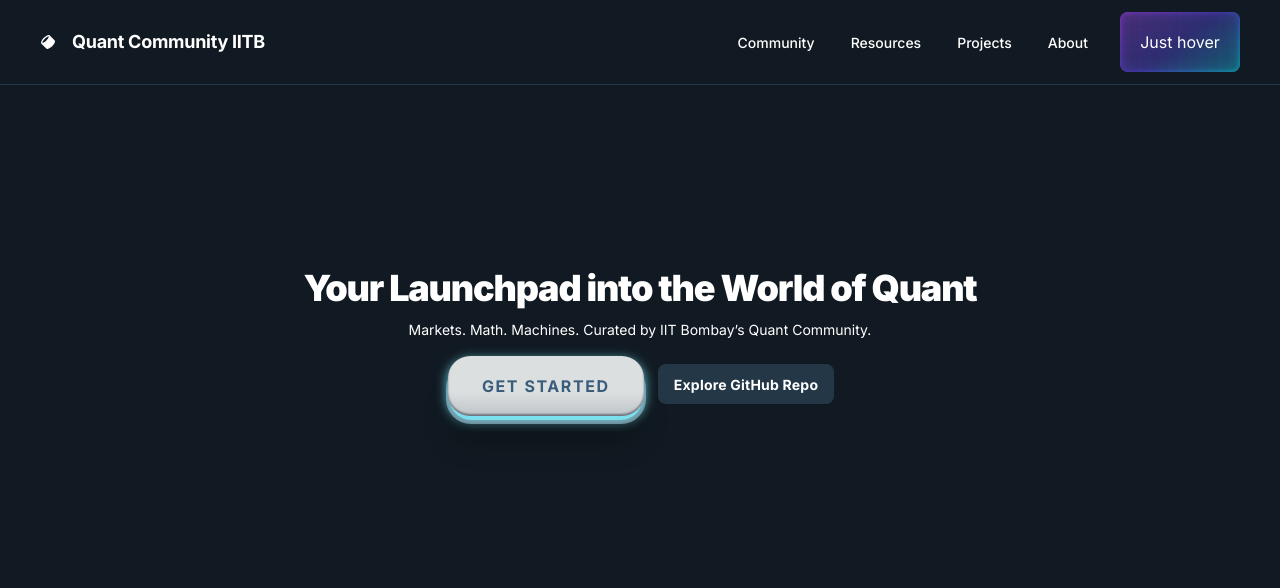
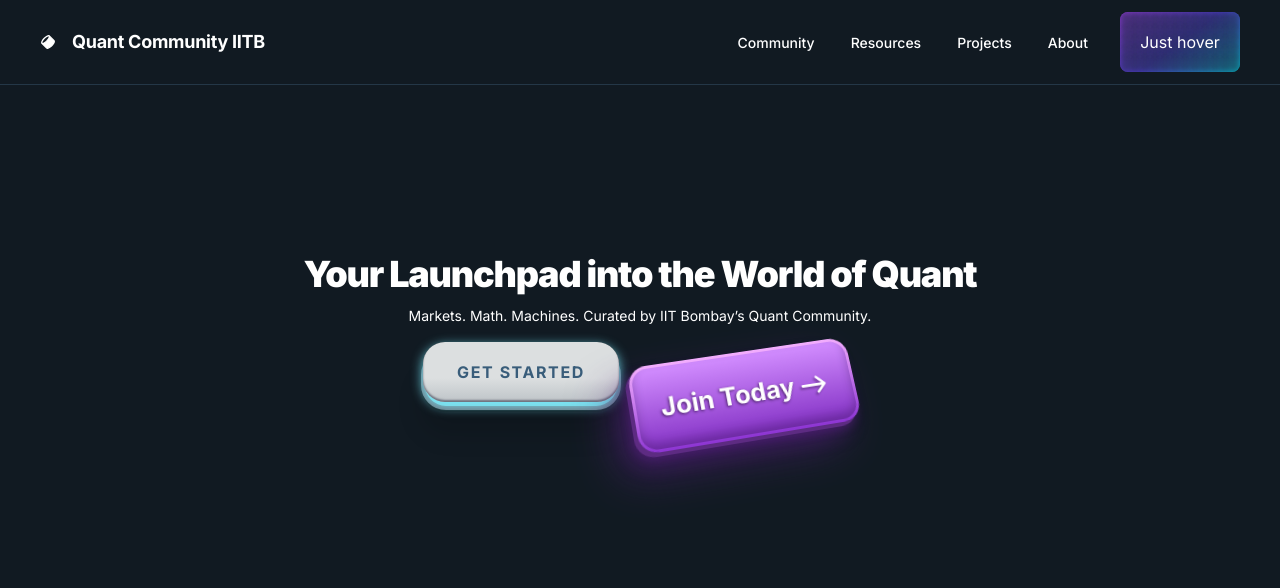
Before and after one commit to Harry-0318/quant101-iitb, a plain HTML site: page index.html in a window 1280 px wide. Drawn offline with nearby package versions, Linux system fonts and the light colour scheme.

Commit message:
New Button

```diff
--- a/index.html
+++ b/index.html
@@ -7,6 +7,9 @@
       onload="this.rel='stylesheet'"
       href="https://fonts.googleapis.com/css2?display=swap&amp;family=Inter%3Awght%40400%3B500%3B700%3B900&amp;family=Noto+Sans%3Awght%40400%3B500%3B700%3B900"
     />
+    <link
+      rel="stylesheet"
+      href="styles.css">
     <style>
       body {
   margin: 0;
@@ -379,11 +382,28 @@
   </div>
 </button>
 
-                    <button
-                      class="flex min-w-[84px] max-w-[480px] cursor-pointer items-center justify-center overflow-hidden rounded-lg h-10 px-4 @[480px]:h-12 @[480px]:px-5 bg-[#243747] text-white text-sm font-bold leading-normal tracking-[0.015em] @[480px]:text-base @[480px]:font-bold @[480px]:leading-normal @[480px]:tracking-[0.015em]"
-                    >
-                      <span class="truncate">Explore GitHub Repo</span>
-                    </button>
+<div class="github-repo-container">
+  <button class="button">
+    <span>Join Today </span>
+    <svg
+      viewBox="0 0 48 48"
+      height="1.2em"
+      width="1.2em"
+      class="svg"
+      xmlns="http://www.w3.org/2000/svg"
+    >
+      <path
+        d="M42 24H6m24-12l12 12l-12 12"
+        stroke-width="4"
+        stroke-linejoin="round"
+        stroke-linecap="round"
+        stroke="currentColor"
+        fill="none"
+      ></path>
+    </svg>
+  </button>
+</div>
+
                   </div>
                 </div>
               </div>
--- /dev/null
+++ b/styles.css
@@ -0,0 +1,56 @@
+.github-repo-container {
+    padding: 3px;
+    background: linear-gradient(180deg, #f3aefe, #8d35d3);
+    border-radius: 19px;
+    transform: perspective(850px) rotateX(14deg) rotateY(8deg) rotateZ(-11deg);
+    color: white;
+    box-shadow:
+      -4px 4px 0px #5d2b82,
+      -5px 7px 8px #4d1e7491,
+      -10px 13px 18px #4d1e7450,
+      -20px 20px 40px #4d1e74a8;
+    position: relative;
+    transition: all 0.4s ease;
+  }
+
+  .github-repo-container:hover {
+    transform: rotateX(0deg) rotateY(0deg) rotateZ(0deg);
+    box-shadow:
+      0px 4px 5px #5d2b82,
+      0px 7px 8px #4d1e7491,
+      0px 13px 18px #4d1e7450,
+      0px 20px 40px #4d1e74a8;
+  }
+  .github-repo-container:active {
+    box-shadow:
+      0px 4px 5px #5c2b82c7,
+      0px 7px 8px #4d1e745b,
+      0px 5px 18px #4d1e7434,
+      0px 10px 40px #4d1e746e;
+  }
+  .github-repo-container:active > .button {
+    box-shadow: inset 0px 6px 10px #3114494b;
+  }
+
+  .button {
+    color: white;
+    cursor: pointer;
+    display: flex;
+    align-items: center;
+    justify-content: center;
+    gap: 5px;
+    padding: 22px 24px;
+    font-size: 1.6rem;
+    font-weight: 600;
+    border-radius: 16px;
+    border: none;
+    background: linear-gradient(180deg, #d28dff, #8533c6);
+    box-shadow: inset 0px -6px 10px #3114494b;
+    text-shadow: -1px 1px 3px #2a0f3fbb;
+    transition: all 0.3s ease;
+  }
+  .svg {
+    margin-top: 2px;
+    font-weight: bold;
+    filter: drop-shadow(-2px 2px 1px #2a0f3f6c);
+  }
```
